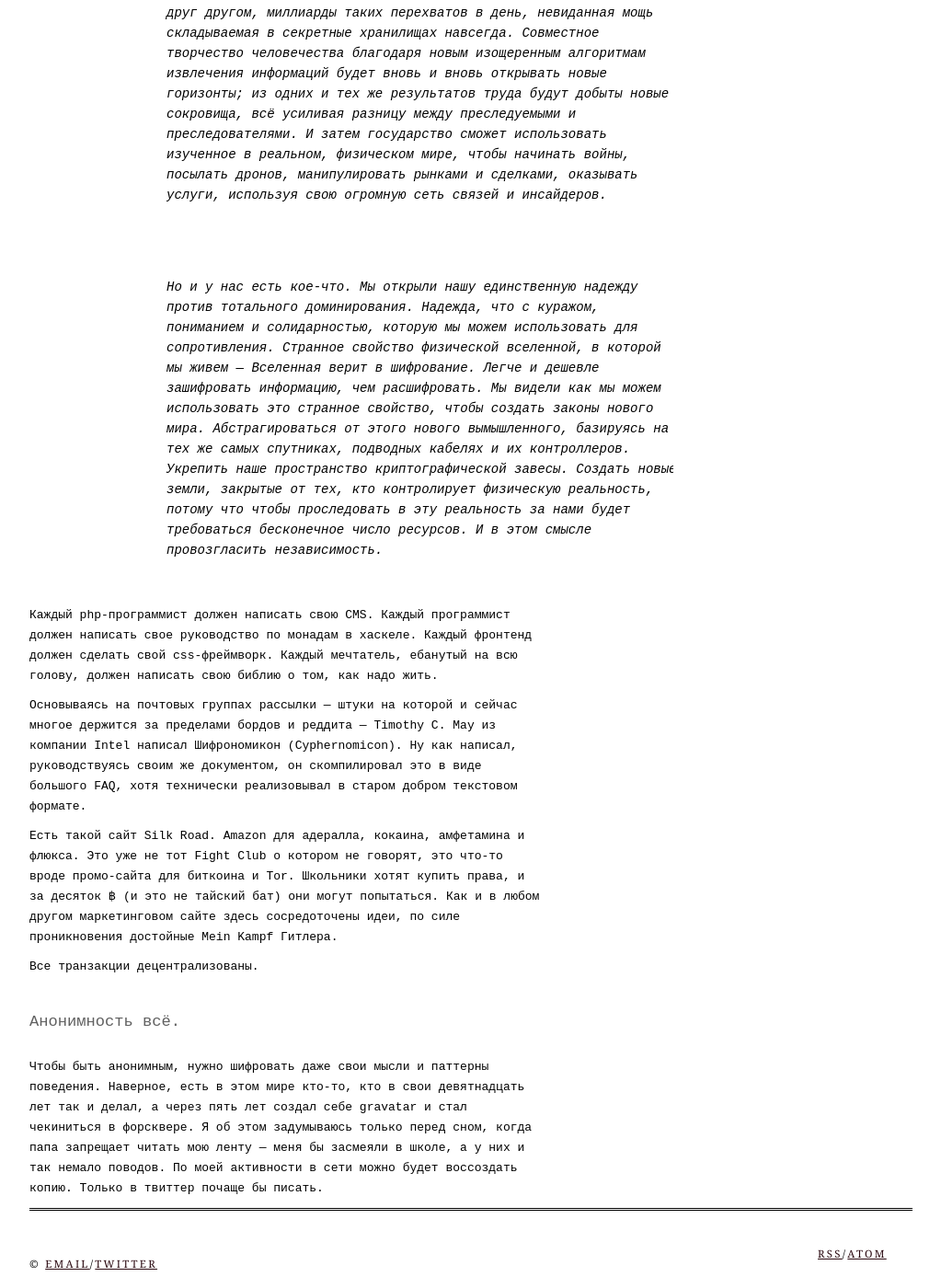
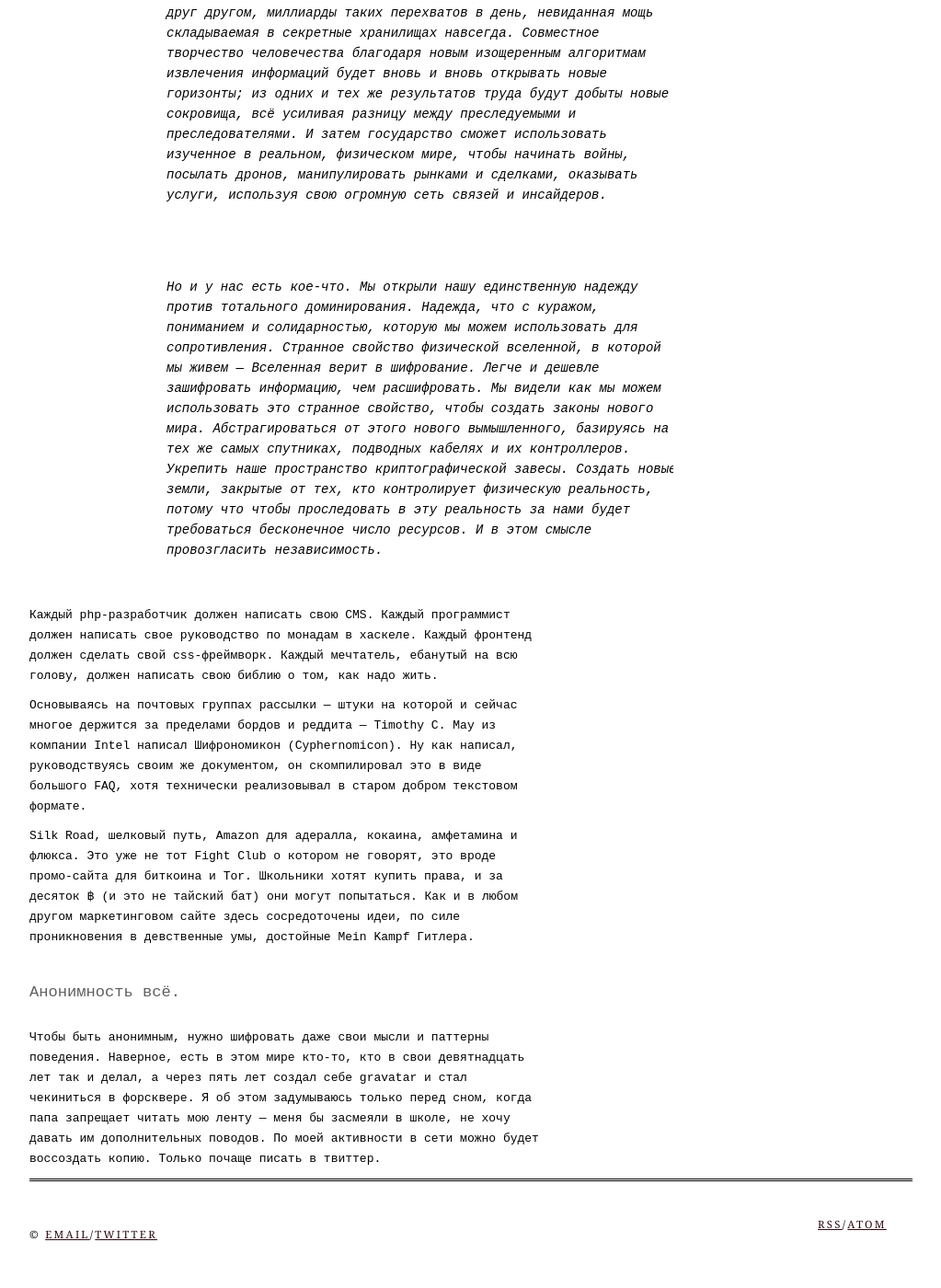
Before and after one commit to ptmt/ptmt.github.com, a Jekyll site: the page built from _posts/2013-03-18-2028.md, in a window 1280 px wide and 1400 px high, scrolled down 1376 px. Shown: the whole window at 92% size, without its empty margins (128-1151 px from the left). Built offline with Jekyll 4.4.1, drawn with Linux system fonts in a browser that asks for light colours; Markdown is read by kramdown in place of the engine named in the settings; after the commit the page ends 2744 px from its top, so only the background shows below that; some of the changed text lies outside the part shown.

Commit message:
update post

```diff
--- a/_posts/2013-03-18-2028.md
+++ b/_posts/2013-03-18-2028.md
@@ -24,14 +24,13 @@ title: 2028
 
 > Но и у нас есть кое-что. Мы открыли нашу единственную надежду против тотального доминирования. Надежда, что с куражом, пониманием и солидарностью, которую мы можем использовать для сопротивления. Странное свойство физической вселенной, в которой мы живем — Вселенная верит в шифрование. Легче и дешевле зашифровать информацию, чем расшифровать. Мы видели как мы можем использовать это странное свойство, чтобы создать законы нового мира. Абстрагироваться от этого нового вымышленного, базируясь на тех же самых спутниках, подводных кабелях и их контроллеров. Укрепить наше пространство криптографической завесы. Создать новые земли, закрытые от тех, кто контролирует физическую реальность, потому что чтобы проследовать в эту реальность за нами будет требоваться бесконечное число ресурсов. И в этом смысле провозгласить независимость.
 
-Каждый php-программист должен написать свою CMS. Каждый программист должен написать свое руководство по монадам в хаскеле. Каждый фронтенд должен сделать свой css-фреймворк. Каждый мечтатель, ебанутый на всю голову, должен написать свою библию о том, как надо жить.
+Каждый php-разработчик должен написать свою CMS. Каждый программист должен написать свое руководство по монадам в хаскеле. Каждый фронтенд должен сделать свой css-фреймворк. Каждый мечтатель, ебанутый на всю голову, должен написать свою библию о том, как надо жить.
 
 Основываясь на почтовых группах рассылки — штуки на которой и сейчас многое держится за пределами бордов и реддита — Timothy C. May из компании Intel написал Шифрономикон (Cyphernomicon). Ну как написал, руководствуясь своим же документом, он скомпилировал это в виде большого FAQ, хотя технически реализовывал в старом добром текстовом формате.
 
-Есть такой сайт Silk Road. Amazon для адералла, кокаина, амфетамина и флюкса.  Это уже не тот Fight Club о котором не говорят, это что-то вроде промо-сайта для биткоина и Tor. Школьники хотят купить права, и за десяток ฿ (и это не тайский бат) они могут попытаться. Как и в любом другом маркетинговом сайте здесь сосредоточены идеи, по силе проникновения достойные Mein Kampf Гитлера.
+Silk Road, шелковый путь, Amazon для адералла, кокаина, амфетамина и флюкса.  Это уже не тот Fight Club о котором не говорят, это вроде промо-сайта для биткоина и Tor. Школьники хотят купить права, и за десяток ฿ (и это не тайский бат) они могут попытаться. Как и в любом другом маркетинговом сайте здесь сосредоточены идеи, по силе проникновения в девственные умы, достойные Mein Kampf Гитлера.
 
-Все транзакции децентрализованы.
 
 ## Анонимность всё.
 
-Чтобы быть анонимным, нужно шифровать даже свои мысли и паттерны поведения. Наверное, есть в этом мире кто-то, кто в свои девятнадцать лет так и делал, а через пять лет создал себе gravatar и стал чекиниться в форсквере. Я об этом задумываюсь только перед сном, когда папа запрещает читать мою ленту — меня бы засмеяли в школе, а у них и так немало поводов. По моей активности в сети можно будет воссоздать копию. Только в твиттер почаще бы писать.
+Чтобы быть анонимным, нужно шифровать даже свои мысли и паттерны поведения. Наверное, есть в этом мире кто-то, кто в свои девятнадцать лет так и делал, а через пять лет создал себе gravatar и стал чекиниться в форсквере. Я об этом задумываюсь только перед сном, когда папа запрещает читать мою ленту — меня бы засмеяли в школе, не хочу давать им дополнительных поводов. По моей активности в сети можно будет воссоздать копию. Только почаще писать в твиттер.
```
Also changed, not shown: other parts of _posts/2013-03-18-2028.md (+1 -1 lines), 1 other file.
